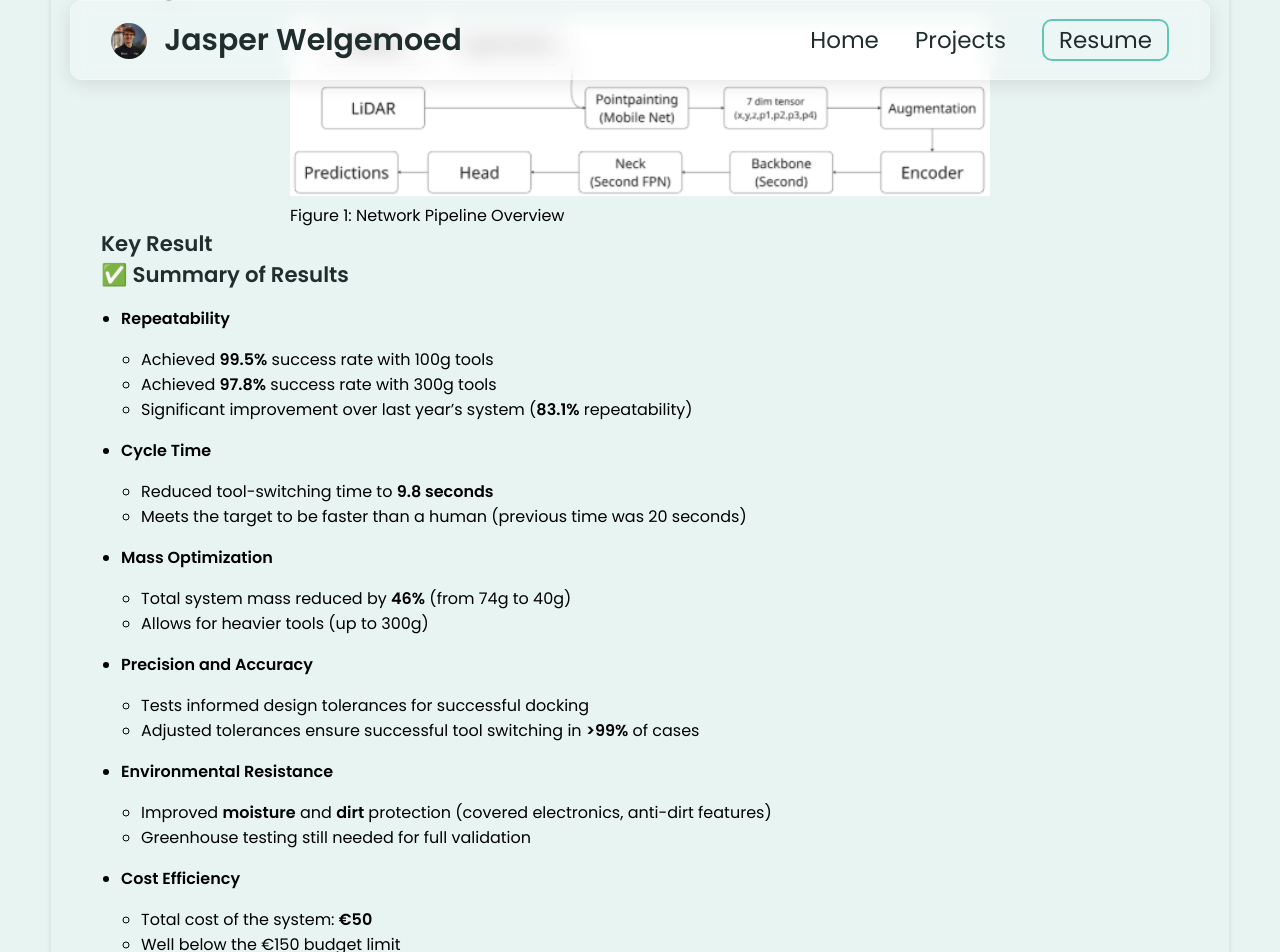
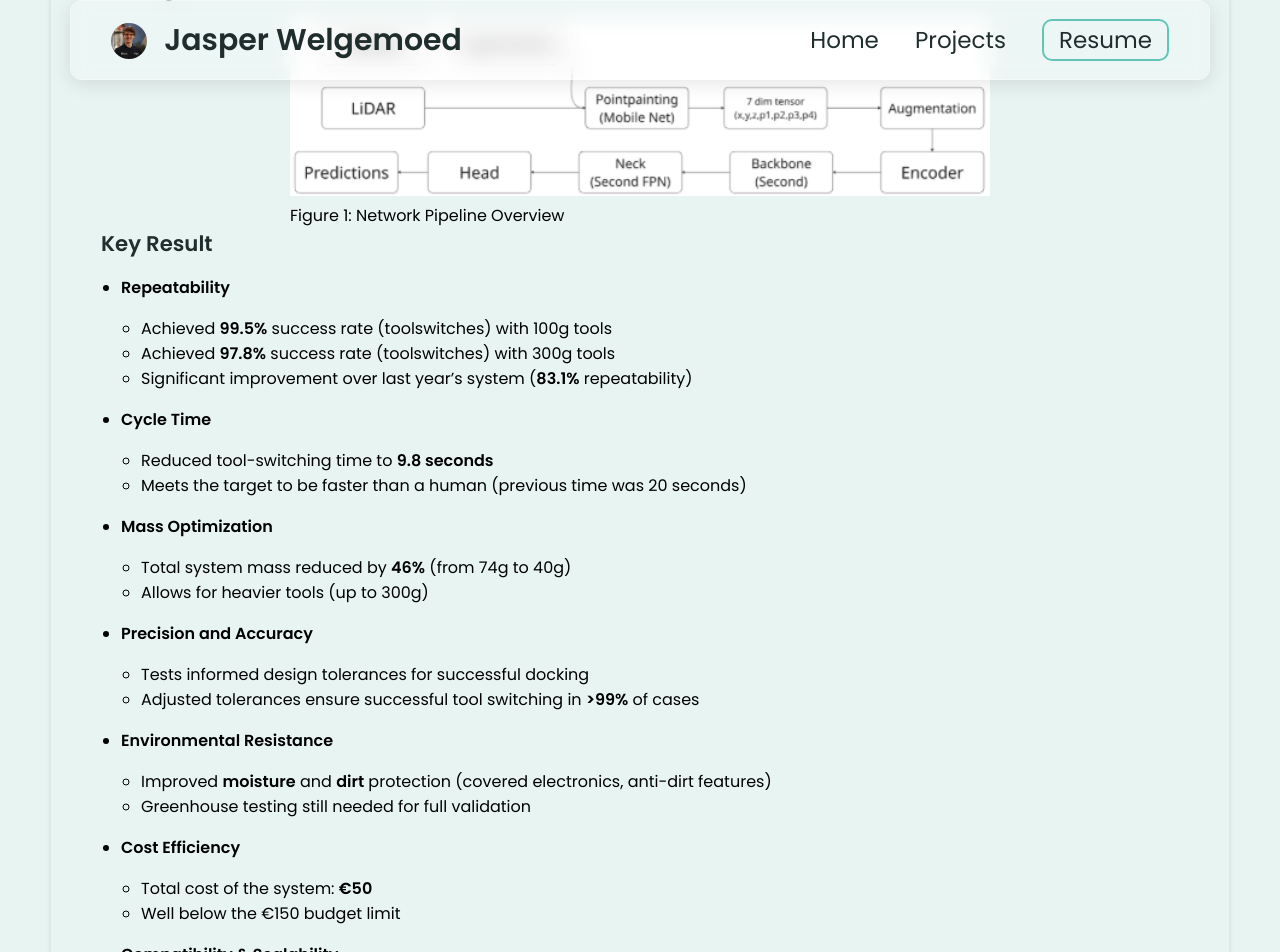
Before and after one commit to jasperwelgemoed/jasperwelgemoed.github.io, a Jekyll site: the page built from _projects/BachelorProject/index.md, in a window 1280 px wide and 1400 px high, scrolled down 1644 px. Shown: the top 952 px of the window. Built offline with Jekyll 4.4.1, drawn with Linux system fonts in a browser that asks for light colours; some of the changed text lies outside the part shown.

Commit message:
Update index.md

```diff
--- a/_projects/BachelorProject/index.md
+++ b/_projects/BachelorProject/index.md
@@ -60,11 +60,10 @@
 
 
 ## Key Result
-## ✅ Summary of Results
 
 - **Repeatability**
-  - Achieved **99.5%** success rate with 100g tools
-  - Achieved **97.8%** success rate with 300g tools
+  - Achieved **99.5%** success rate (toolswitches) with 100g tools
+  - Achieved **97.8%** success rate (toolswitches) with 300g tools
   - Significant improvement over last year’s system (**83.1%** repeatability)
 
 - **Cycle Time**
@@ -91,4 +90,11 @@
   - Fully compatible with the **Mirte Master** platform
   - Easily **scalable and maintainable** for future use and different greenhouse setups
 
+<figure>
+  <img src="/_projects/GANComputerVisionProject/GANGeneration.gif" alt="Style Generation" width="400">
+  <figcaption>Figure 3: GAN Handwriting Style Generation</figcaption>
+</figure>
+<br>
+
+
 ---
```
